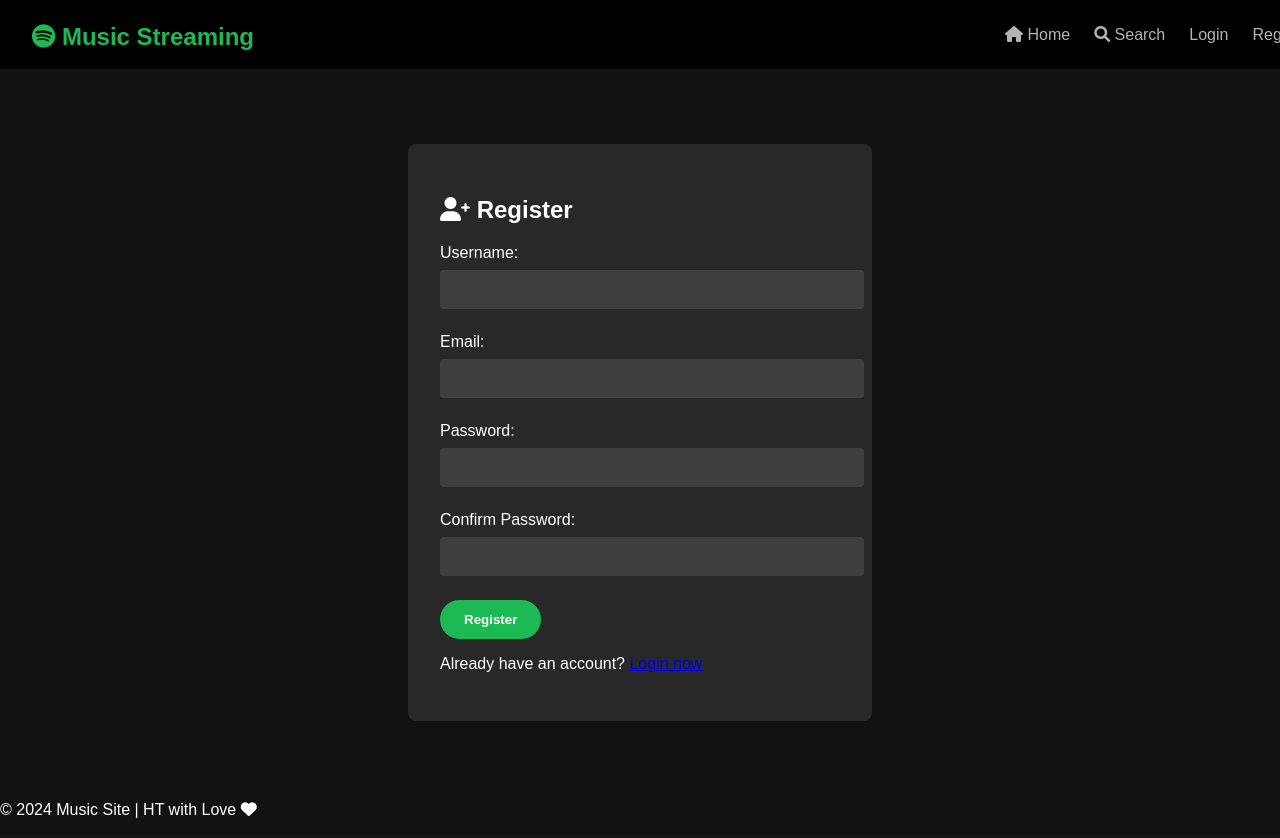
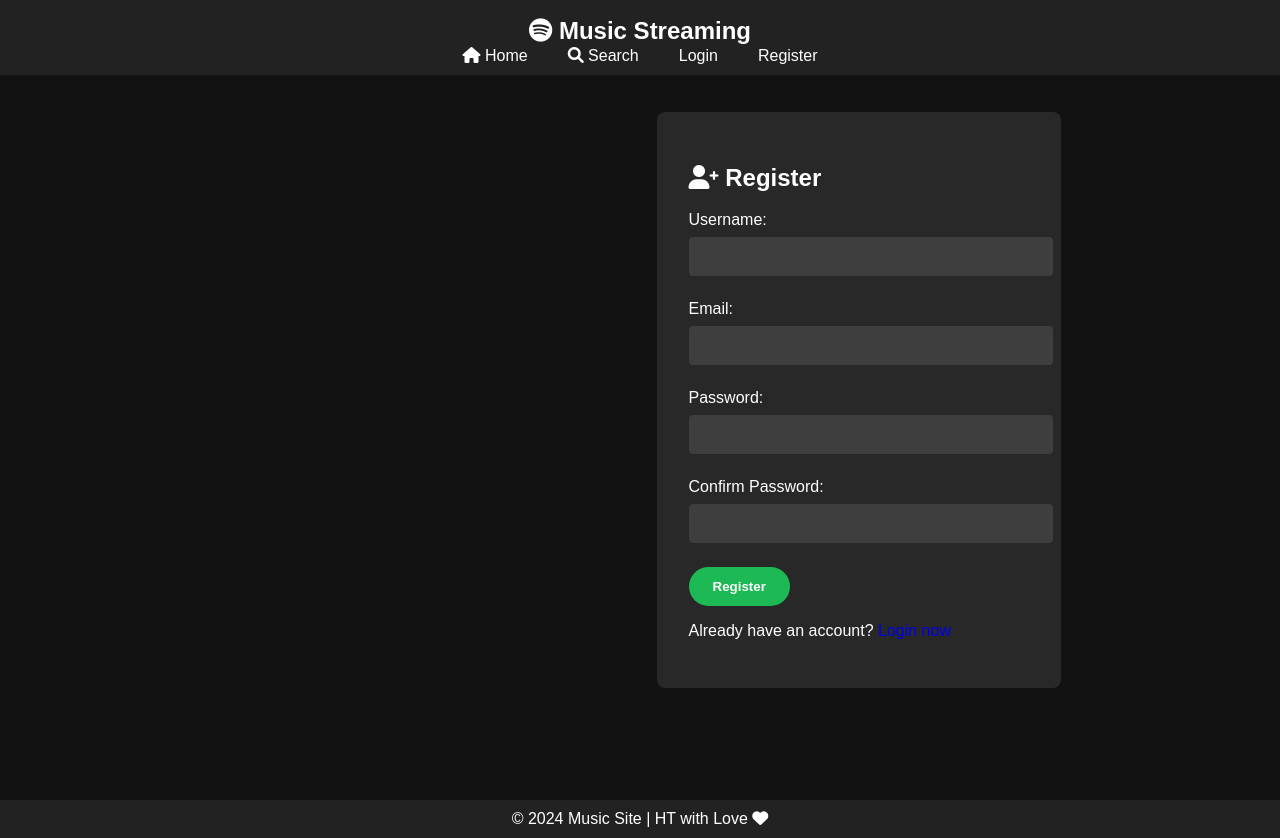
Before and after one commit to huyga1185/t, a Django app: page /register/ in a window 1280 px wide. Run offline with Django 5.2, Linux system fonts and the light colour scheme; parts of the project's set-up code (start-up, migrations or seed data) failed here and were passed over.

Commit message:
Your commit message

```diff
--- a/myan/static/css/style.css
+++ b/myan/static/css/style.css
@@ -1,36 +1,52 @@
+/* Variables */
 :root {
     --primary-color: #1DB954;
+    --secondary-color: #1ed760;
     --dark-bg: #121212;
-    --light-text: #FFFFFF;
-    --gray-text: #B3B3B3;
+    --light-bg: #282828;
+    --hover-bg: #383838;
+    --text-light: #FFFFFF;
+    --text-gray: #B3B3B3;
 }
 
+/* Global Styles */
 body {
     margin: 0;
     font-family: 'Circular', sans-serif;
     background-color: var(--dark-bg);
-    color: var(--light-text);
+    color: var(--text-light);
 }
 
+a {
+    text-decoration: none;
+    transition: color 0.3s;
+}
+
+a:hover {
+    color: var(--text-light);
+}
+
+/* Header */
 header {
     background-color: #000000;
     padding: 1rem 2rem;
     display: flex;
-    justify-content: space-between;
-    align-items: center;
+    justify-content: space-between; /* Căn đều hai đầu */
+    align-items: center; /* Căn giữa theo chiều dọc */
     position: fixed;
     width: 100%;
     top: 0;
     z-index: 1000;
+    box-sizing: border-box; /* Đảm bảo tính toán đúng kích thước */
 }
 
 header h1 {
     margin: 0;
+    flex-shrink: 0; /* Ngăn logo bị co lại */
 }
 
 header h1 a {
     color: var(--primary-color);
-    text-decoration: none;
     font-size: 1.5rem;
 }
 
@@ -41,20 +57,27 @@
 }
 
 nav a {
-    color: var(--gray-text);
-    text-decoration: none;
-    transition: color 0.3s;
+    color: var(--text-gray);
+    white-space: nowrap; /* Tránh bị xuống dòng */
 }
 
 nav a:hover {
-    color: var(--light-text);
+    color: var(--text-light);
 }
 
+/* Main Content */
 main {
-    margin-top: 80px;
+    margin-top: 80px; /* Khoảng cách cho header */
     padding: 2rem;
+    display: flex;
+    justify-content: center;
+    align-items: center;
+    height: 100vh;
+    margin: 0;
+    padding: 0;
 }
 
+/* Playlist Grid */
 .playlist-grid {
     display: grid;
     grid-template-columns: repeat(auto-fill, minmax(200px, 1fr));
@@ -63,16 +86,17 @@
 }
 
 .playlist-card {
-    background: #282828;
+    background: var(--light-bg);
     padding: 1rem;
     border-radius: 8px;
     transition: background-color 0.3s;
 }
 
 .playlist-card:hover {
-    background: #383838;
+    background: var(--hover-bg);
 }
 
+/* Song List */
 .song-list {
     list-style: none;
     padding: 0;
@@ -87,17 +111,18 @@
 }
 
 .song-item:hover {
-    background: #282828;
+    background: var(--light-bg);
 }
 
 .song-info {
     margin-left: 1rem;
 }
 
+/* Forms */
 .form-container {
     max-width: 400px;
     margin: 2rem auto;
-    background: #282828;
+    background: var(--light-bg);
     padding: 2rem;
     border-radius: 8px;
 }
@@ -112,13 +137,13 @@
     background: #3E3E3E;
     border: none;
     border-radius: 4px;
-    color: var(--light-text);
+    color: var(--text-light);
     margin-top: 0.5rem;
 }
 
 button {
     background: var(--primary-color);
-    color: var(--light-text);
+    color: var(--text-light);
     border: none;
     padding: 0.75rem 1.5rem;
     border-radius: 20px;
@@ -128,5 +153,86 @@
 }
 
 button:hover {
-    background: #1ed760;
+    background: var(--secondary-color);
 }
+
+/* Slideshow Styles */
+.slideshow-container {
+    position: relative;
+    max-width: 80%;
+    height: 400px;
+    margin: auto;
+    overflow: hidden;
+    display: flex;
+    justify-content: center;
+    align-items: center;
+    background-color: #000;
+    border-radius: 10px;
+}
+
+.slide {
+    display: none;
+    position: absolute;
+    width: 100%;
+    height: 100%;
+}
+
+.slide img {
+    width: auto;
+    height: 100%;
+    object-fit: cover;
+}
+
+/* Fade effect for slideshow */
+.fade {
+    animation: fadeEffect 1s ease-in-out;
+}
+
+@keyframes fadeEffect {
+    from {opacity: 0.4;}
+    to {opacity: 1;}
+}
+
+/* Footer Styles */
+footer {
+    display: flex;
+    justify-content: center;
+    align-items: center;
+    flex-direction: column;
+    text-align: center;
+    padding: 10px 0;
+    background-color: #222;
+    color: white;
+}
+
+footer p {
+    margin: 0;
+}
+
+/* Header & Footer Styles */
+header, footer {
+    display: flex;
+    justify-content: center;
+    align-items: center;
+    flex-direction: column;
+    text-align: center;
+    padding: 10px 0;
+    background-color: #222;
+    color: white;
+}
+
+header nav {
+    display: flex;
+    gap: 20px;
+}
+
+header nav a, header h1 a {
+    color: white;
+    text-decoration: none;
+    margin: 0 10px;
+    transition: color 0.3s;
+}
+
+header nav a:hover, header h1 a:hover {
+    color: #1DB954;
+}
--- a/myan/templates/myan/base.html
+++ b/myan/templates/myan/base.html
@@ -25,11 +25,39 @@
     </header>
 
     <main>
+        <!-- Slideshow Section -->
+        <div class="slideshow-container">
+            <div class="slide fade">
+                <img src="{% static '38b6fce4439ea7befea69f08cab27d7d.jpg' %}" alt="Image 1">
+            </div>
+            <div class="slide fade">
+                <img src="{% static 'dc79d7c463ba14c02c72f27bed498cf1.jpg' %}" alt="Image 2">
+            </div>
+            <div class="slide fade">
+                <img src="{% static '9c2ae55e32530892ca3e31dd4fc9ab40.jpg' %}" alt="Image 3">
+            </div>
+        </div>
         {% block content %}{% endblock %}
     </main>
 
     <footer>
         <p>&copy; 2024 Music Site | HT with Love <i class="fas fa-heart"></i></p>
     </footer>
+
+    <script>
+        let currentSlide = 0;
+
+        function showSlides() {
+            const slides = document.querySelectorAll('.slide');
+            slides.forEach(slide => slide.style.display = 'none'); // Ẩn tất cả ảnh
+            currentSlide = (currentSlide + 1) % slides.length; // Chuyển sang ảnh tiếp theo
+            slides[currentSlide].style.display = 'block'; // Hiển thị ảnh hiện tại
+        }
+
+        // Hiển thị ảnh đầu tiên
+        showSlides();
+        // Tự động chuyển ảnh sau 5 giây
+        setInterval(showSlides, 5000);
+    </script>
 </body>
 </html>
```
Also changed, not shown: myan/static/38b6fce4439ea7befea69f08cab27d7d.jpg (added), myan/static/9c2ae55e32530892ca3e31dd4fc9ab40.jpg (added), myan/static/dc79d7c463ba14c02c72f27bed498cf1.jpg (added), playlist_images/Screenshot_2023-12-08_185729.png (added).
